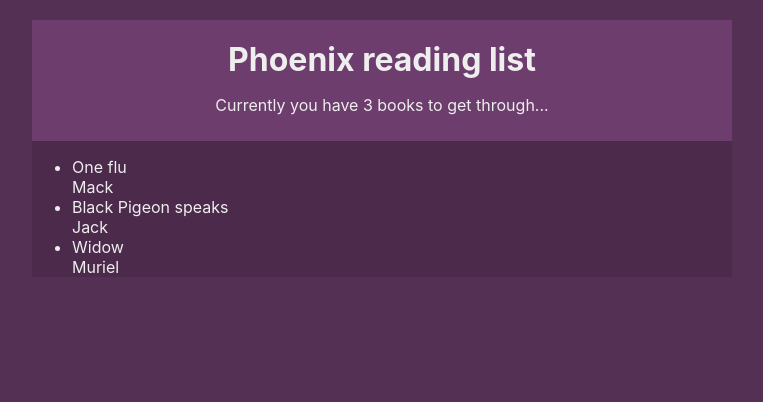
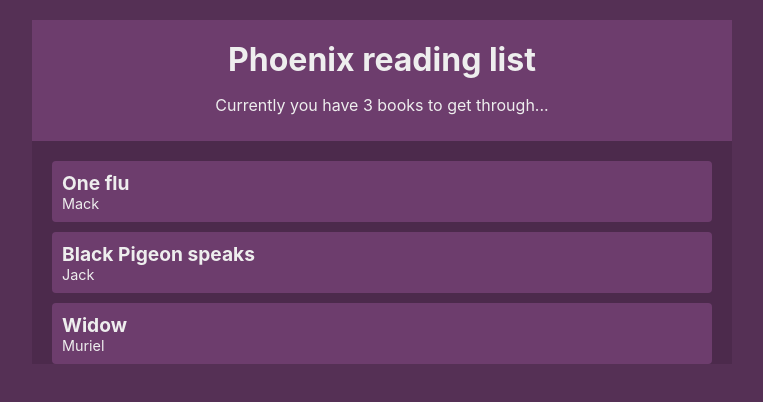
Before and after one commit to Jitgitbit/react-context-hooks-exercise-two, a React (Create React App) app: page / in a window 1280 px wide. Shown: the top 402 px of the page, without its empty margins (258-1021 px from the left). Built offline with nearby package versions, Linux system fonts and the light colour scheme.

Commit message:
a little vanilla CSS

```diff
--- a/src/index.css
+++ b/src/index.css
@@ -22,3 +22,34 @@
 .navbar h1{
   margin: 10px 0;
 }
+.book-list{
+  margin:20px;
+}
+.book-list ul{
+  padding:0;
+  list-style-type: none;
+}
+.book-list li{
+  background: #6d3d6d;
+  border-radius: 4px;
+  padding: 10px;
+  cursor: pointer;
+  margin: 10px 0;
+}
+.book-list li:hover{
+  opacity: 0.7;
+  text-decoration: line-through;
+}
+.book-list .title{
+  font-weight: bold;
+  color: '#fff';
+  font-size: 1.2em;
+}
+.book-list .author{
+  font-size: 0.9em;
+  color: '#ddd';
+}
+.no-more-books{
+  margin: 20px;
+  text-align: center;
+}
```
